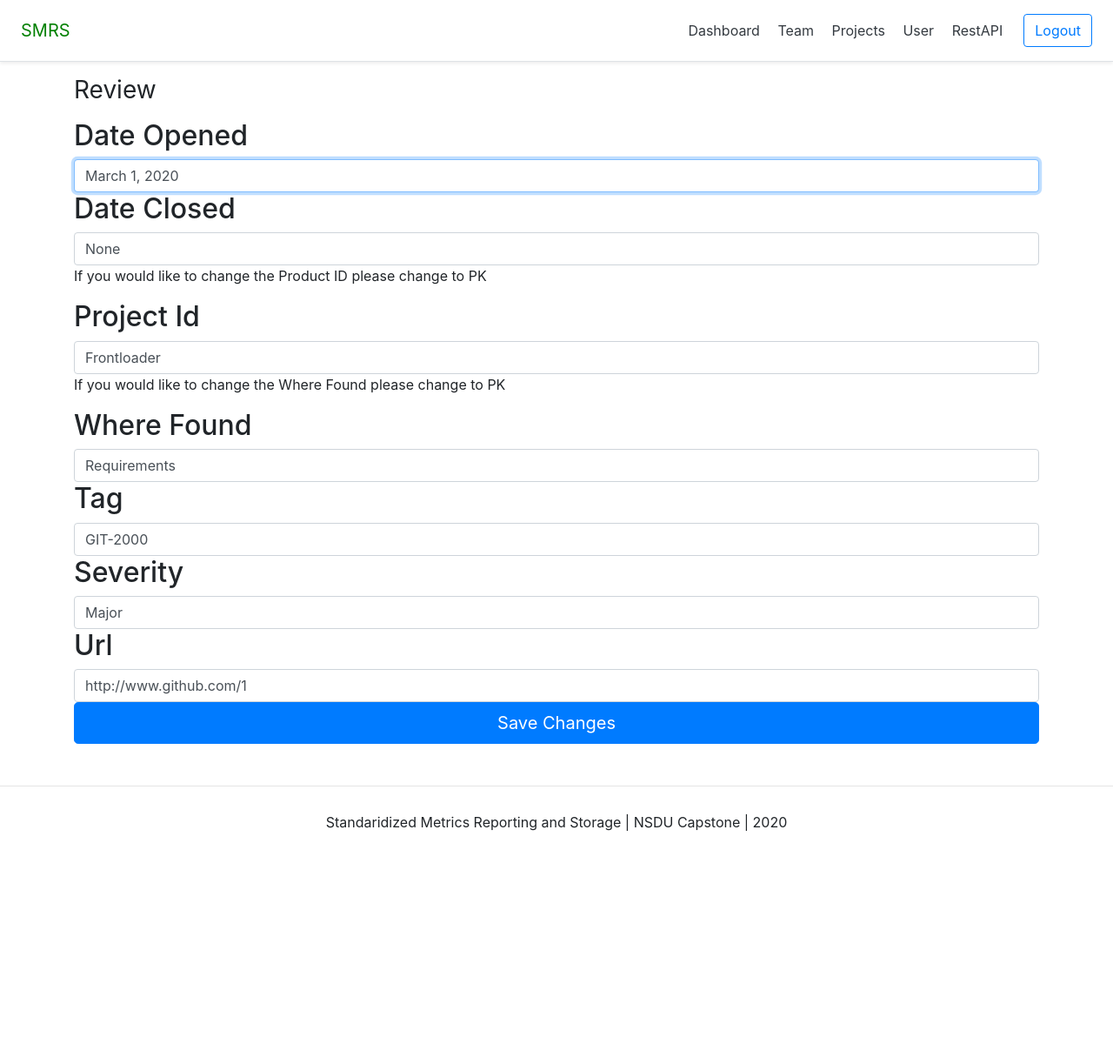
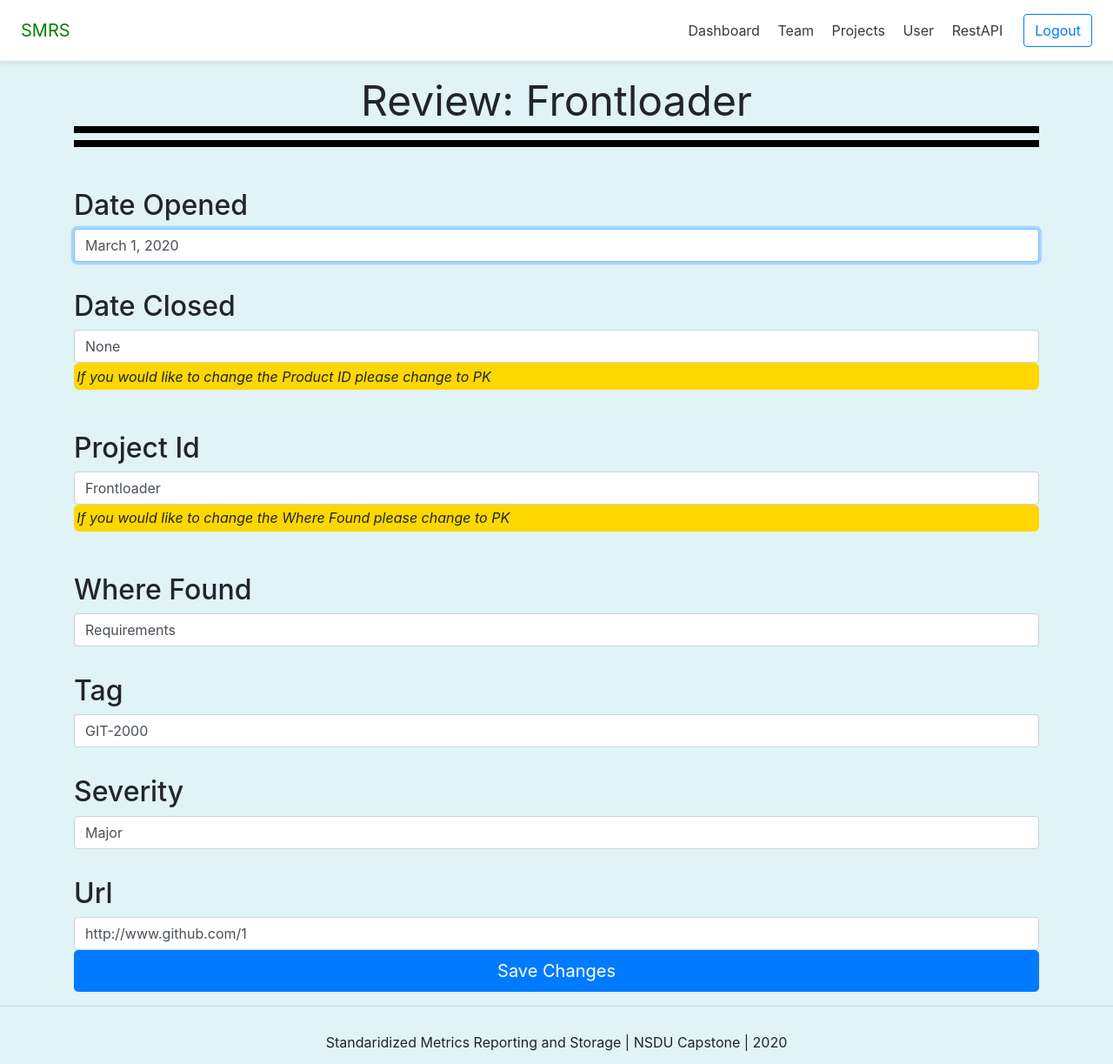
Before and after one commit to jwmeidinger/SMRS, a Django app: page /dashboard/review/1 in a window 1280 px wide. Shown: the whole page at 87% size. Before the commit the page ends 955 px from the top, so only its background shows below. Run offline with Django 3.2, Linux system fonts and the light colour scheme; a user stored in the database is signed in; data comes from the database, SQL or seed files in the repository; some libraries are stand-ins or nearby versions.

Commit message:
Updated For CSS

```diff
--- /dev/null
+++ b/SMRS/dashboard/static/css/details.css
@@ -0,0 +1,22 @@
+body{
+  background-color: #e0f3f7;
+}
+
+.info{
+  background-color: gold;
+  border-radius: .4em;
+  padding:.2em;
+  font-style: italic;
+}
+
+h2{
+  padding-top: 1em;
+}
+
+#title{
+
+  font-size: 3em;
+
+  border-bottom: .5em double black;
+
+}
--- a/SMRS/dashboard/static/css/master.css
+++ b/SMRS/dashboard/static/css/master.css
@@ -89,3 +89,7 @@ header nav a{
 
     display: flex;
 }
+
+#title{
+  text-align: center;
+}
--- /dev/null
+++ b/SMRS/dashboard/static/css/team.css
@@ -0,0 +1,3 @@
+#title{
+  text-align: center;
+}
--- a/SMRS/dashboard/templates/dashboard/home.html
+++ b/SMRS/dashboard/templates/dashboard/home.html
@@ -5,7 +5,6 @@
 
   <link rel="stylesheet" href="{% static 'css/master.css' %}">
   <link rel="stylesheet" href="{% static 'css/dashboard.css' %}">
-  <link rel="stylesheet" href="{% static 'css/projects.css' %}">
 
 </head>
 <body>
--- a/SMRS/dashboard/templates/dashboard/review_detail.html
+++ b/SMRS/dashboard/templates/dashboard/review_detail.html
@@ -1,16 +1,21 @@
 {% extends 'base.html' %}
+{% load static %}
+{% block content %}
+<head>
 
-{% block content %}
+  <link rel="stylesheet" href="{% static 'css/master.css' %}">
+  <link rel="stylesheet" href="{% static 'css/details.css' %}">
 
+</head>
 <div class="container">
 
   <form class="form-signin" method="post">{% csrf_token %}
-      <h1 class="h3 mb-3 font-weight-normal">Review</h1>
+      <h1 id="title" class="h3 mb-3 font-weight-normal">Review: {{form.initial.projectID}}</h1>
       <h2>Date Opened</h2>
       <input type="text" name="dateOpened"  class="form-control" placeholder="Date Opened" required autofocus value = "{{form.initial.dateOpened}}">
       <h2>Date Closed</h2>
       <input type="text" name="dateClosed"  class="form-control" placeholder="Date Closed" value = "{{form.initial.dateClosed}}">
-      <p> If you would like to change the Product ID please change to PK</p>
+      <p class="info"> If you would like to change the Product ID please change to PK</p>
       {% for field in form %}
           {% if field.name == "projectID" %}
           <h2>Project Id</h2>
@@ -22,7 +27,7 @@
               </datalist>
           {% endif %}
       {% endfor %}
-      <p> If you would like to change the Where Found please change to PK</p>
+      <p class="info"> If you would like to change the Where Found please change to PK</p>
       {% for field in form %}
           {% if field.name == "whereFound" %}
           <h2>Where Found</h2>
--- a/SMRS/dashboard/templates/dashboard/team.html
+++ b/SMRS/dashboard/templates/dashboard/team.html
@@ -1,13 +1,15 @@
 {% extends 'base.html' %}
-
+{% load static %}
 {% block content %}
+<link rel="stylesheet" href="{% static 'css/master.css' %}">
+<link rel="stylesheet" href="{% static 'css/team.css' %}">
 
 
 <div class='container mt-4 p-4'
   style="max-width: 500px;
          width:     100%;
          margin:    auto;">
-  <h1>{{TeamName}}</h1>
+  <h1 id='title'>{{TeamName}}</h1>
   <div class='row'>
     {% if projectList %}
     <h3 class='mb-3 font-weight-normal display-6 mx-auto' >Team Projects:</h3>
--- a/SMRS/templates/base.html
+++ b/SMRS/templates/base.html
@@ -4,7 +4,12 @@
 <title>SMRS</title>
 
   <!-- this is for later ..... currently used for Bootstrap --> {% include 'snippets/header.html' %}
-
+{% load static %}
+<!-- favicons -->
+  <link rel="apple-touch-icon" sizes="180x180" href="{% static 'favicon/apple-touch-icon.png' %}">
+<link rel="icon" type="image/png" sizes="32x32" href="{% static 'favicon/favicon-32x32.png' %}">
+<link rel="icon" type="image/png" sizes="16x16" href="{% static 'favicon/favicon-16x16.png' %}">
+<link rel="manifest" href="/site.webmanifest">
 </head>
 
 <body>
```
Also changed, not shown: SMRS/dashboard/static/css/projects.css (+86 -1 lines), SMRS/dashboard/templates/dashboard/projects.html (+19 -5 lines), SMRS/dashboard/static/favicon/android-chrome-192x192.png (added), SMRS/dashboard/static/favicon/android-chrome-512x512.png (added), SMRS/dashboard/static/favicon/apple-touch-icon.png (added), SMRS/dashboard/static/favicon/favicon-16x16.png (added), SMRS/dashboard/static/favicon/favicon-32x32.png (added), SMRS/dashboard/static/favicon/favicon.ico (added), SMRS/dashboard/static/favicon/site.webmanifest (added).
